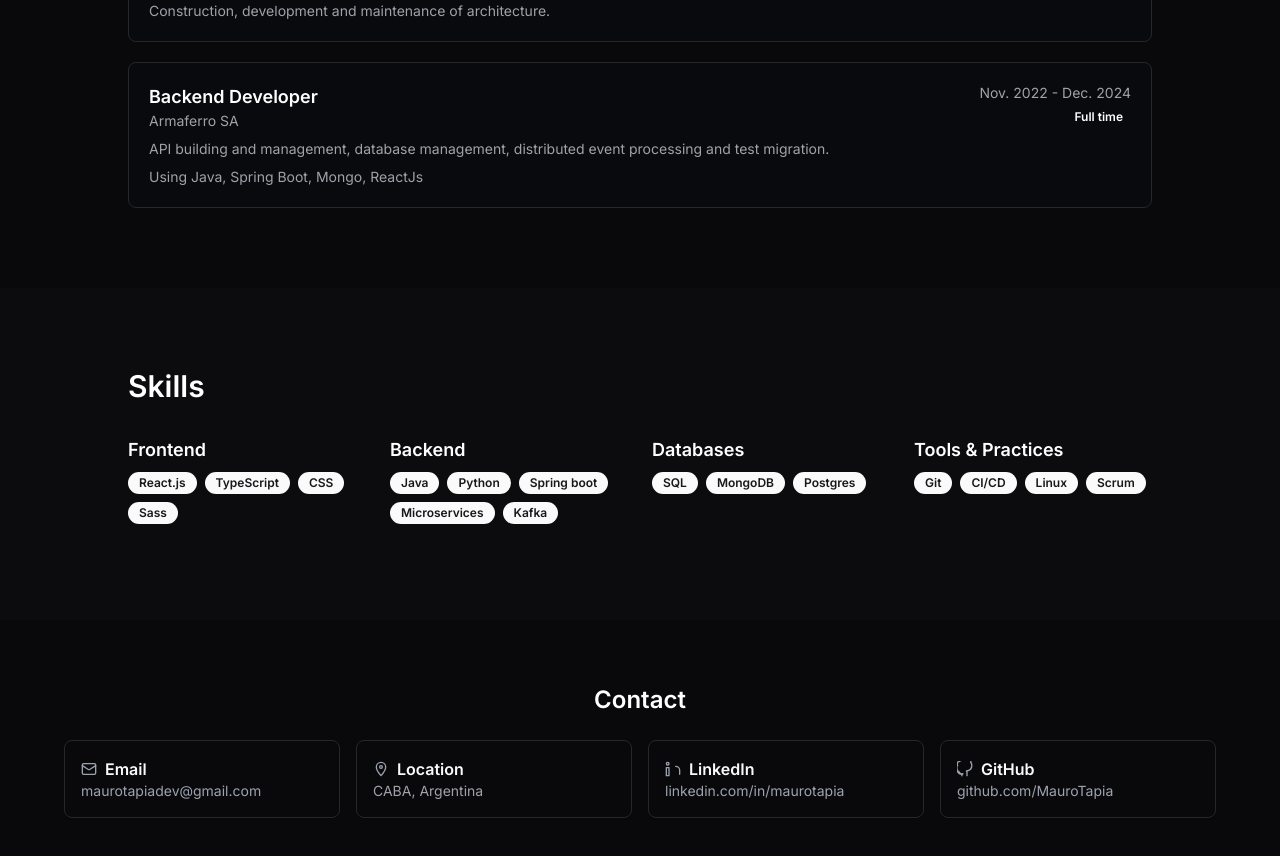
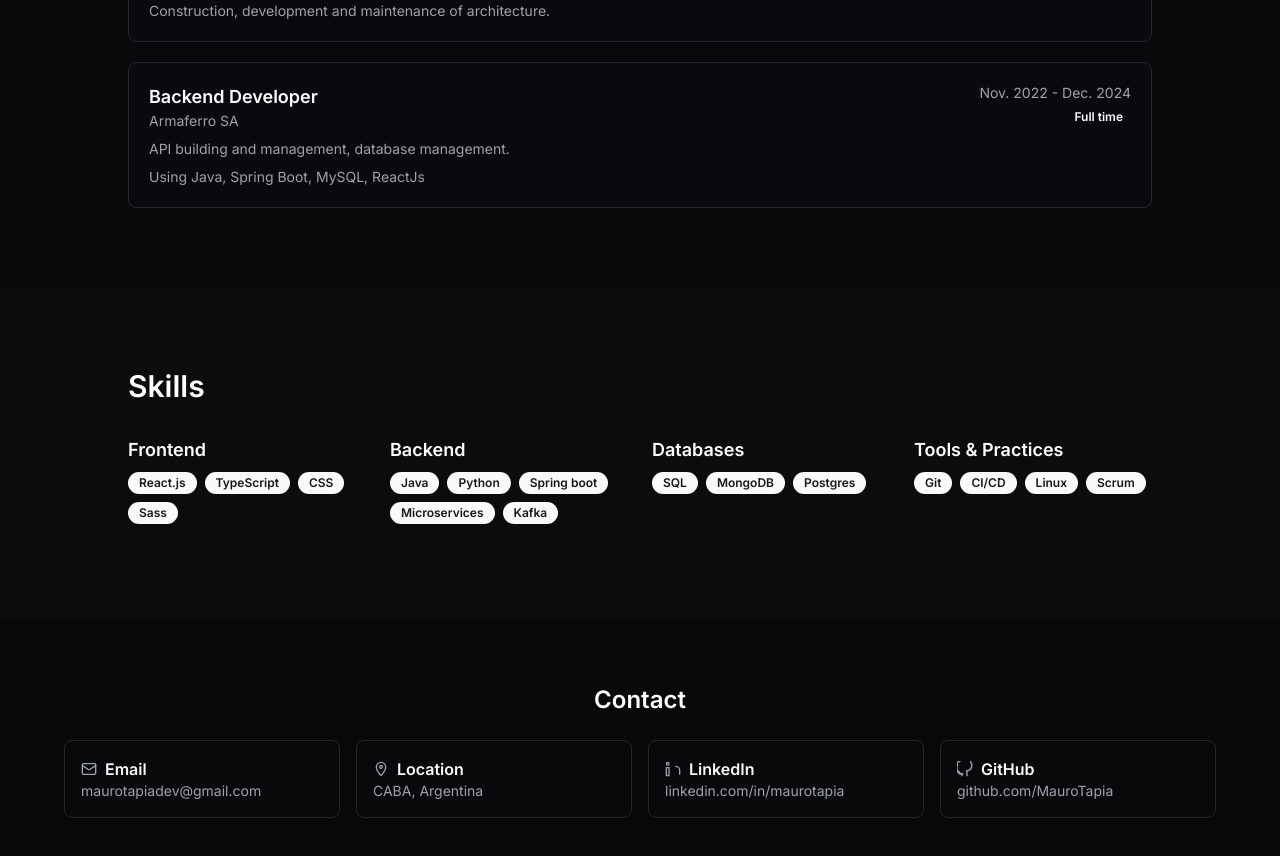
Before and after one commit to MauroTapia/maurotapiadev, a Next.js app: page / in a window 1280 px wide. Shown: the part 1420-2276 px from the top of the page. Built offline with nearby package versions, Linux system fonts and the light colour scheme.

Commit message:
Update page.tsx

```diff
--- a/app/page.tsx
+++ b/app/page.tsx
@@ -277,9 +277,9 @@ export default function Home() {
                 <h3 className="text-lg font-semibold">Backend Developer</h3>
                 <p className="text-sm text-muted-foreground mb-2">Armaferro SA</p>
                 <p className="text-sm text-muted-foreground">
-                  API building and management, database management, distributed event processing and test migration.
+                  API building and management, database management.
                 </p>
-                <p className="text-sm text-muted-foreground mt-2">Using Java, Spring Boot, Mongo, ReactJs</p>
+                <p className="text-sm text-muted-foreground mt-2">Using Java, Spring Boot, MySQL, ReactJs</p>
               </div>
               <div className="text-left md:text-right mt-2 md:mt-0">
                 <p className="text-sm text-muted-foreground">Nov. 2022 - Dec. 2024</p>
```
